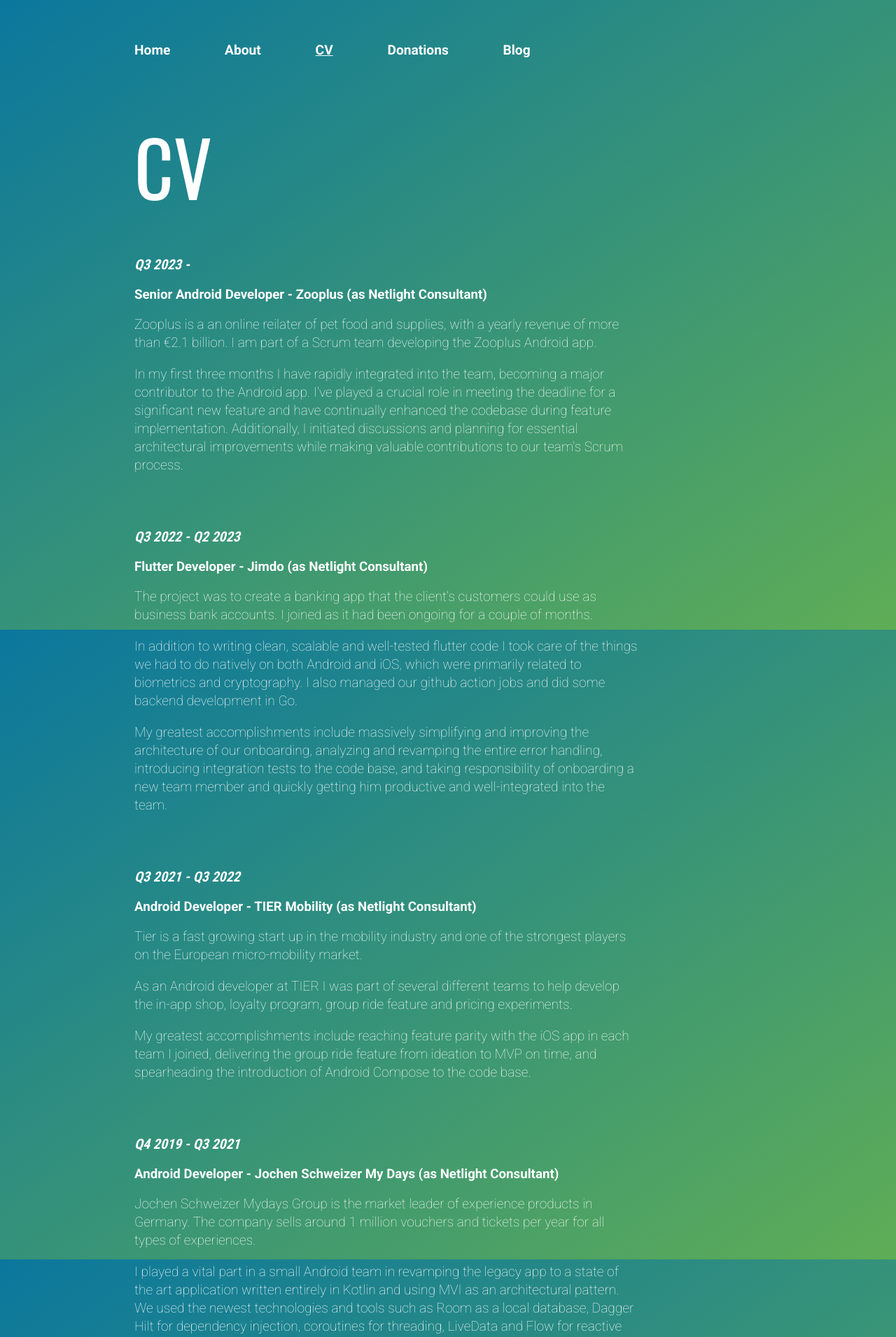
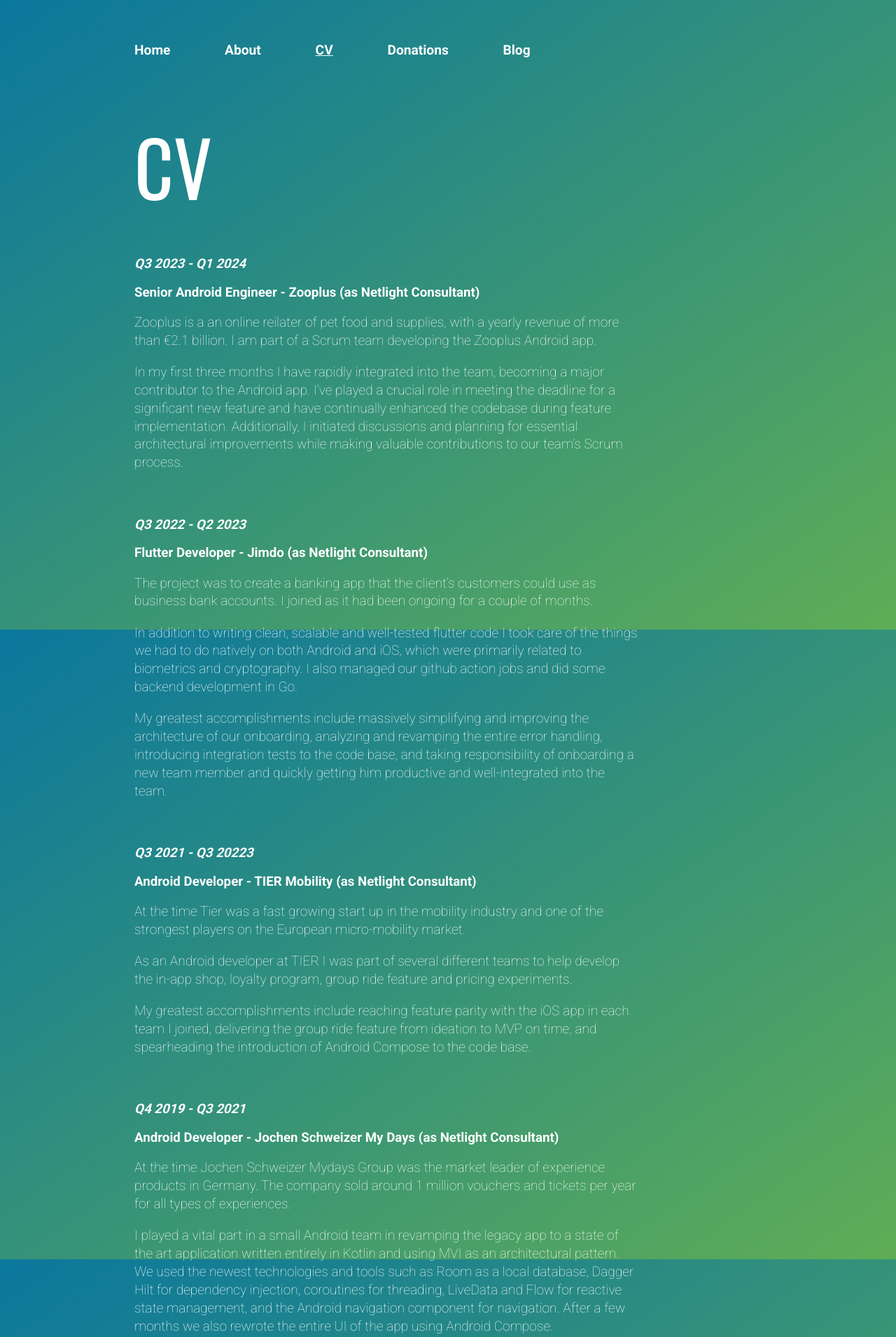
Before and after one commit to molundb/molundb.github.io, a Jekyll site: the page built from cv/index.md, in a window 1280 px wide. Shown: the top 1911 px of the page at 70% size. Built offline with Jekyll 4.4.1, drawn with Linux system fonts in a browser that asks for light colours; nearby versions of some CDN libraries; some of the changed lines change nothing that is shown.

Commit message:
turn cv index into markdown

```diff
--- a/_sass/main.scss
+++ b/_sass/main.scss
@@ -60,12 +60,6 @@
 div.post ol li {
   padding-bottom: 8px;
 }
-h3.italic {
-  font-family: "Roboto Condensed", "Sans-Serif";
-  font-size: 1.25em;
-  font-style: italic;
-}
-h3.role-and-company,
 th {
   font-family: "Roboto", "Sans-Serif";
   font-weight: bold;
--- a/cv/index.html
+++ /dev/null
@@ -1,177 +0,0 @@
----
-layout: default
-title: CV
----
-
-<div class="blurb">
-  <h1>CV</h1>
-
-  <!--
-  <a href="/Martin-Lundberg-CV.pdf"
-    >Download detailed PDF <img src="../images/pdf_logo.png" alt="pdf logo"
-  /></a>
-  <br />
-  <br />
-  <br />
-  -->
-
-  <h3 class="italic">Q3 2023 -</h3>
-  <h3 class="role-and-company">
-    Senior Android Developer - Zooplus (as Netlight Consultant)
-  </h3>
-
-  <p>
-    Zooplus is a an online reilater of pet food and supplies, with a yearly
-    revenue of more than €2.1 billion. I am part of a Scrum team developing the
-    Zooplus Android app.
-  </p>
-
-  <p>
-    In my first three months I have rapidly integrated into the team, becoming a
-    major contributor to the Android app. I've played a crucial role in meeting
-    the deadline for a significant new feature and have continually enhanced the
-    codebase during feature implementation. Additionally, I initiated
-    discussions and planning for essential architectural improvements while
-    making valuable contributions to our team's Scrum process.
-  </p>
-
-  <br />
-  <br />
-
-  <h3 class="italic">Q3 2022 - Q2 2023</h3>
-  <h3 class="role-and-company">
-    Flutter Developer - Jimdo (as Netlight Consultant)
-  </h3>
-
-  <p>
-    The project was to create a banking app that the client's customers could
-    use as business bank accounts. I joined as it had been ongoing for a couple
-    of months.
-  </p>
-
-  <p>
-    In addition to writing clean, scalable and well-tested flutter code I took
-    care of the things we had to do natively on both Android and iOS, which were
-    primarily related to biometrics and cryptography. I also managed our github
-    action jobs and did some backend development in Go.
-  </p>
-
-  <p>
-    My greatest accomplishments include massively simplifying and improving the
-    architecture of our onboarding, analyzing and revamping the entire error
-    handling, introducing integration tests to the code base, and taking
-    responsibility of onboarding a new team member and quickly getting him
-    productive and well-integrated into the team.
-  </p>
-
-  <br />
-  <br />
-
-  <h3 class="italic">Q3 2021 - Q3 2022</h3>
-  <h3 class="role-and-company">
-    Android Developer - TIER Mobility (as Netlight Consultant)
-  </h3>
-  <p>
-    Tier is a fast growing start up in the mobility industry and one of the
-    strongest players on the European micro-mobility market.
-  </p>
-
-  <p>
-    As an Android developer at TIER I was part of several different teams to
-    help develop the in-app shop, loyalty program, group ride feature and
-    pricing experiments.
-  </p>
-
-  <p>
-    My greatest accomplishments include reaching feature parity with the iOS app
-    in each team I joined, delivering the group ride feature from ideation to
-    MVP on time, and spearheading the introduction of Android Compose to the
-    code base.
-  </p>
-
-  <br />
-  <br />
-
-  <h3 class="italic">Q4 2019 - Q3 2021</h3>
-  <h3 class="role-and-company">
-    Android Developer - Jochen Schweizer My Days (as Netlight Consultant)
-  </h3>
-  <p>
-    Jochen Schweizer Mydays Group is the market leader of experience products in
-    Germany. The company sells around 1 million vouchers and tickets per year
-    for all types of experiences.
-  </p>
-
-  <p>
-    I played a vital part in a small Android team in revamping the legacy app to
-    a state of the art application written entirely in Kotlin and using MVI as
-    an architectural pattern. We used the newest technologies and tools such as
-    Room as a local database, Dagger Hilt for dependency injection, coroutines
-    for threading, LiveData and Flow for reactive state management, and the
-    Android navigation component for navigation. After a few months we also
-    rewrote the entire UI of the app using Android Compose.
-  </p>
-
-  <p>
-    My main accomplishments were being part of rewriting the entire UI using
-    Android Compose and maintaining a crash-free rate of >99 % thanks to great
-    software architecture and testing.
-  </p>
-
-  <!--Keywords: Android, Kotlin, Firebase, Firebase Remote Config, Bitrise, Scrum,
-  Dagger Hilt, retrofit2, Android Compose, LeakCanary, Hyperion, Espresso,
-  Adjust, Emarsys-->
-
-  <br />
-  <br />
-  <h3 class="italic">Q2 2019 - Q4 2019</h3>
-  <h3 class="role-and-company">
-    Java Developer - Itello (as Meepo Consultant)
-  </h3>
-  <p>
-    At the time Itello was the leading provider of insurance management systems
-    in the Nordics. Their systems needed to reliably and securely handle an
-    enormous amount of insurances and transactions each day.
-  </p>
-
-  <p>
-    I worked as a Java developer in one of the Scrum teams. I learnt a lot from
-    working in a large organization with a rigurous software development
-    methodology. I became a much better software developer in general and Java
-    developer in particular.
-  </p>
-
-  <!--Keywords: Java, Scrum, Insurtech, SQL, Jenkins-->
-
-  <br />
-  <br />
-  <h3 class="italic">Q3 2018 - Q2 2019</h3>
-  <h3 class="role-and-company">
-    Flutter developer - The Life You Can Save (as Meepo Consultant Inhouse)
-  </h3>
-  <p>
-    The Life You Can Save is a non-profit organization that analyzes charities
-    and promotes the most effective charities in the world.
-  </p>
-
-  <p>
-    The goal of the project was to develop an app for The Life You Can Save
-    through which users could donate to effective charities. As one of two lead
-    developers I was part of building the app from scratch until the initial
-    release a couple of months later.
-  </p>
-  <p>
-    At the start of the project I was part of deciding the system architecture
-    and setting up the CI/CD pipelines using Fastlane and Jenkins. After that
-    most of my time was spent on developing the app in flutter and creating
-    cloud functions in Firebase. I also performed a lot of other tasks, such as
-    being part of customer meetings and planning and doing user testing.
-  </p>
-
-  <p>
-    My greatest accomplishments include setting up the system architecture,
-    bringing the app from ideation to MVP release and managing stakeholders.
-  </p>
-
-  <!--Keywords: Flutter, Dart, Firebase, Firease cloud functions, Fastlane, Jenkins-->
-</div>
--- /dev/null
+++ b/cv/index.md
@@ -0,0 +1,126 @@
+---
+layout: default
+title: CV
+---
+
+# CV
+
+### _Q3 2023 - Q1 2024_
+
+### Senior Android Engineer - Zooplus (as Netlight Consultant)
+
+Zooplus is a an online reilater of pet food and supplies, with a yearly revenue
+of more than €2.1 billion. I am part of a Scrum team developing the Zooplus
+Android app.
+
+In my first three months I have rapidly integrated into the team, becoming a
+major contributor to the Android app. I've played a crucial role in meeting the
+deadline for a significant new feature and have continually enhanced the
+codebase during feature implementation. Additionally, I initiated discussions
+and planning for essential architectural improvements while making valuable
+contributions to our team's Scrum process.
+
+<br>
+
+### _Q3 2022 - Q2 2023_
+
+### Flutter Developer - Jimdo (as Netlight Consultant)
+
+The project was to create a banking app that the client's customers could use as
+business bank accounts. I joined as it had been ongoing for a couple of months.
+
+In addition to writing clean, scalable and well-tested flutter code I took care
+of the things we had to do natively on both Android and iOS, which were
+primarily related to biometrics and cryptography. I also managed our github
+action jobs and did some backend development in Go.
+
+My greatest accomplishments include massively simplifying and improving the
+architecture of our onboarding, analyzing and revamping the entire error
+handling, introducing integration tests to the code base, and taking
+responsibility of onboarding a new team member and quickly getting him
+productive and well-integrated into the team.
+
+<br>
+
+### _Q3 2021 - Q3 20223_
+
+### Android Developer - TIER Mobility (as Netlight Consultant)
+
+At the time Tier was a fast growing start up in the mobility industry and one of
+the strongest players on the European micro-mobility market.
+
+As an Android developer at TIER I was part of several different teams to help
+develop the in-app shop, loyalty program, group ride feature and pricing
+experiments.
+
+My greatest accomplishments include reaching feature parity with the iOS app in
+each team I joined, delivering the group ride feature from ideation to MVP on
+time, and spearheading the introduction of Android Compose to the code base.
+
+<br>
+
+### _Q4 2019 - Q3 2021_
+
+### Android Developer - Jochen Schweizer My Days (as Netlight Consultant)
+
+At the time Jochen Schweizer Mydays Group was the market leader of experience
+products in Germany. The company sold around 1 million vouchers and tickets per
+year for all types of experiences.
+
+I played a vital part in a small Android team in revamping the legacy app to a
+state of the art application written entirely in Kotlin and using MVI as an
+architectural pattern. We used the newest technologies and tools such as Room as
+a local database, Dagger Hilt for dependency injection, coroutines for
+threading, LiveData and Flow for reactive state management, and the Android
+navigation component for navigation. After a few months we also rewrote the
+entire UI of the app using Android Compose.
+
+My main accomplishments were being part of rewriting the entire UI using Android
+Compose and maintaining a crash-free rate of >99 % thanks to great software
+architecture and testing.
+
+<!--Keywords: Android, Kotlin, Firebase, Firebase Remote Config, Bitrise, Scrum,
+  Dagger Hilt, retrofit2, Android Compose, LeakCanary, Hyperion, Espresso,
+  Adjust, Emarsys-->
+
+<br>
+
+### _Q2 2019 - Q4 2019_
+
+### Java Developer - Itello (as Meepo Consultant)
+
+At the time Itello was the leading provider of insurance management systems in
+the Nordics. Their systems needed to reliably and securely handle an enormous
+amount of insurances and transactions each day.
+
+I worked as a Java developer in one of the Scrum teams. I learnt a lot from
+working in a large organization with a rigurous software development
+methodology. I became a much better software developer in general and Java
+developer in particular.
+
+<!--Keywords: Java, Scrum, Insurtech, SQL, Jenkins-->
+
+<br>
+
+### _Q3 2018 - Q2 2019_
+
+### Flutter developer - The Life You Can Save (as Meepo Consultant Inhouse)
+
+The Life You Can Save is a non-profit organization that analyzes charities and
+promotes the most effective charities in the world.
+
+The goal of the project was to develop an app for The Life You Can Save through
+which users could donate to effective charities. As one of two lead developers I
+was part of building the app from scratch until the initial release a couple of
+months later.
+
+At the start of the project I was part of deciding the system architecture and
+setting up the CI/CD pipelines using Fastlane and Jenkins. After that most of my
+time was spent on developing the app in flutter and creating cloud functions in
+Firebase. I also performed a lot of other tasks, such as being part of customer
+meetings and planning and doing user testing.
+
+My greatest accomplishments include setting up the system architecture, bringing
+the app from ideation to MVP release and managing stakeholders.
+
+<!--Keywords: Flutter, Dart, Firebase, Firease cloud functions, Fastlane, Jenkins-->
```
